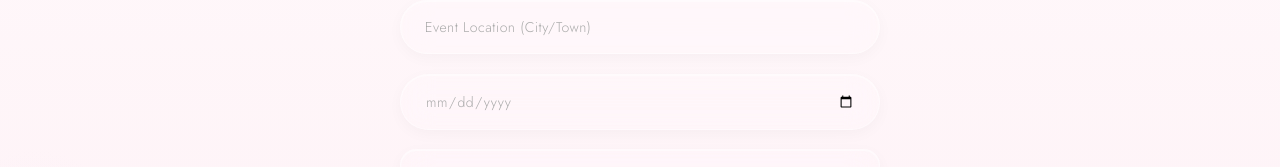
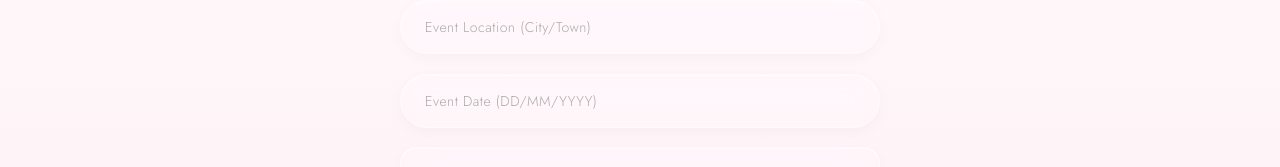
Before and after one commit to arjun2001js/makeoverbyharinii, a React (Vite) app: page / in a window 1280 px wide. Shown: the part 5804-5971 px from the top of the page. Built offline with nearby package versions, Linux system fonts and the light colour scheme.

Commit message:
Fix date field for iOS - show placeholder

```diff
--- a/src/components/Contact.jsx
+++ b/src/components/Contact.jsx
@@ -101,7 +101,9 @@ export default function Contact() {
             value={form.location} onChange={(e) => setForm({ ...form, location: e.target.value })} />
         </div>
         <div className="form-group">
-          <input type="date" required aria-label="Event Date"
+          <input type="text" placeholder="Event Date (DD/MM/YYYY)" required aria-label="Event Date"
+            onFocus={(e) => { e.target.type = 'date' }}
+            onBlur={(e) => { if (!e.target.value) e.target.type = 'text' }}
             value={form.date} onChange={(e) => setForm({ ...form, date: e.target.value })} />
         </div>
         <div className="form-group">
```
